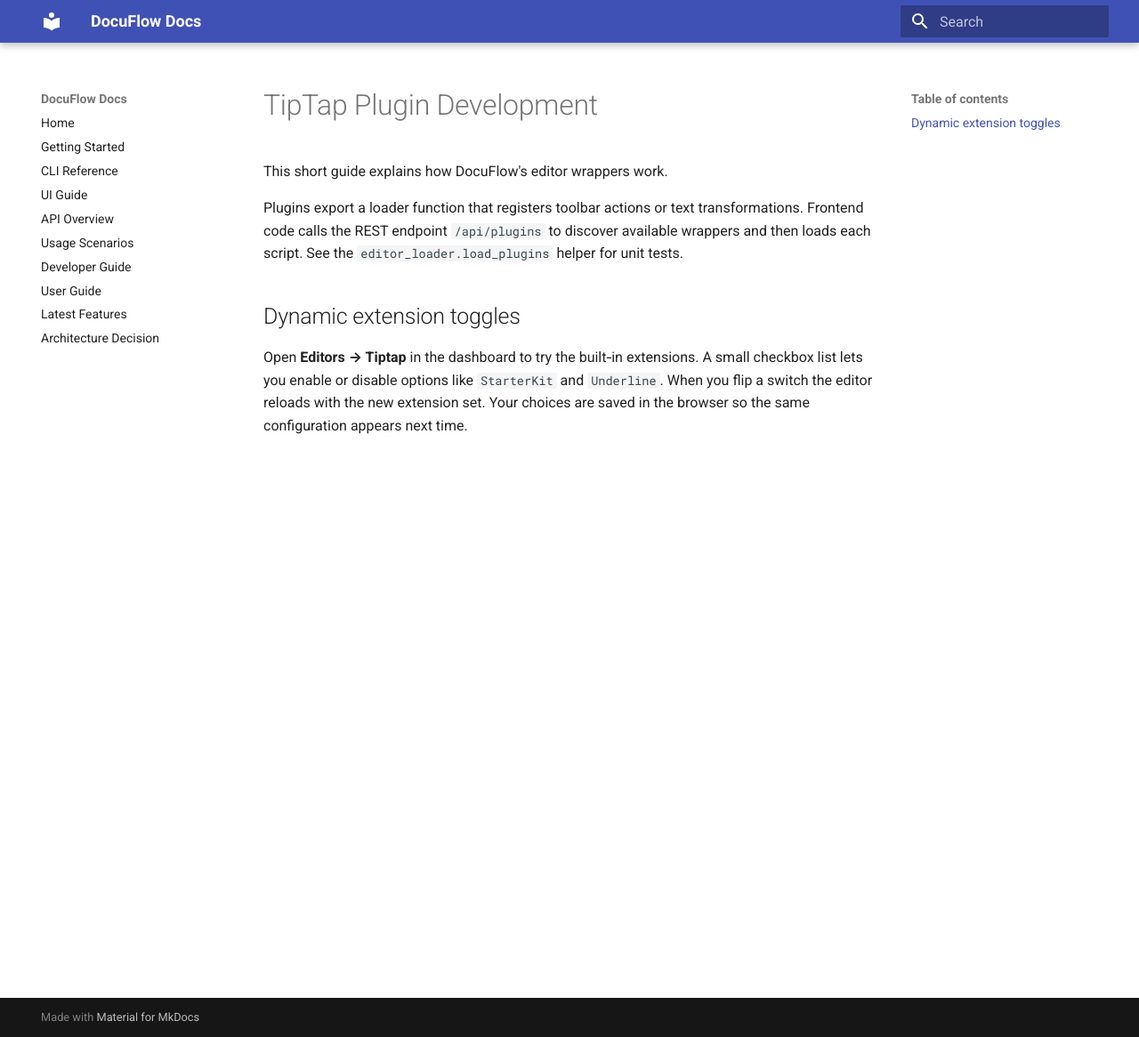
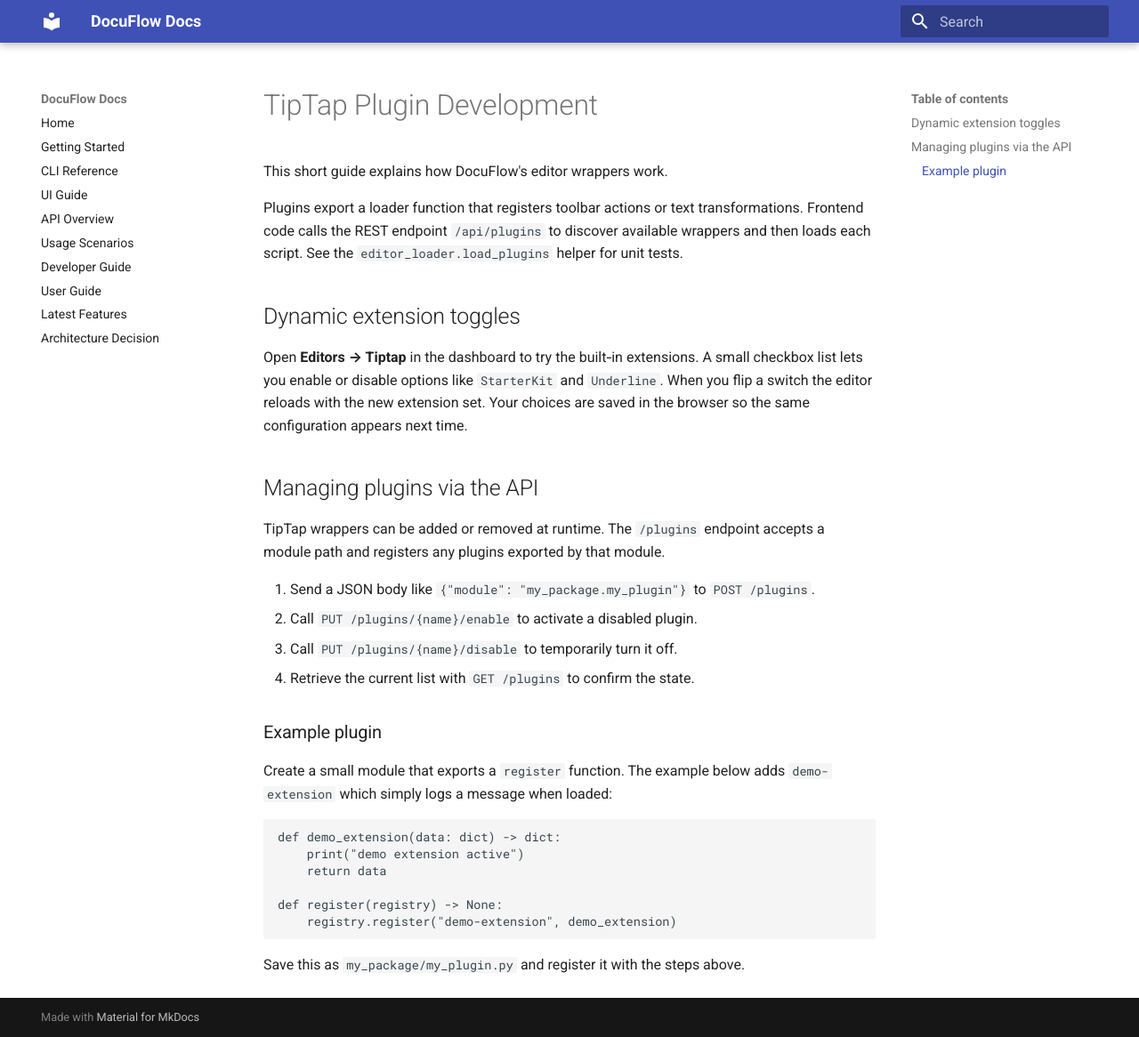
Before and after one commit to eputnam77/DocReview360, an MkDocs documentation site: the page built from docs/tiptap-plugins.md, in a window 1280 px wide and 1166 px high. Shown: the whole window at 89% size. Built offline with MkDocs 1.6.1 and Material for MkDocs 9.7.7, drawn with Linux system fonts in a browser that asks for light colours.

Commit message:
docs: add plugin API usage

````diff
--- a/docs/tiptap-plugins.md
+++ b/docs/tiptap-plugins.md
@@ -14,3 +14,30 @@ A small checkbox list lets you enable or disable options like `StarterKit`
 and `Underline`. When you flip a switch the editor reloads with the new
 extension set. Your choices are saved in the browser so the same
 configuration appears next time.
+
+## Managing plugins via the API
+
+TipTap wrappers can be added or removed at runtime. The `/plugins` endpoint
+accepts a module path and registers any plugins exported by that module.
+
+1. Send a JSON body like `{"module": "my_package.my_plugin"}` to
+   `POST /plugins`.
+2. Call `PUT /plugins/{name}/enable` to activate a disabled plugin.
+3. Call `PUT /plugins/{name}/disable` to temporarily turn it off.
+4. Retrieve the current list with `GET /plugins` to confirm the state.
+
+### Example plugin
+
+Create a small module that exports a `register` function. The example below adds
+`demo-extension` which simply logs a message when loaded:
+
+```python
+def demo_extension(data: dict) -> dict:
+    print("demo extension active")
+    return data
+
+def register(registry) -> None:
+    registry.register("demo-extension", demo_extension)
+```
+
+Save this as `my_package/my_plugin.py` and register it with the steps above.
````
Also changed, not shown: docs/user_guide.md (+4 -0 lines).
